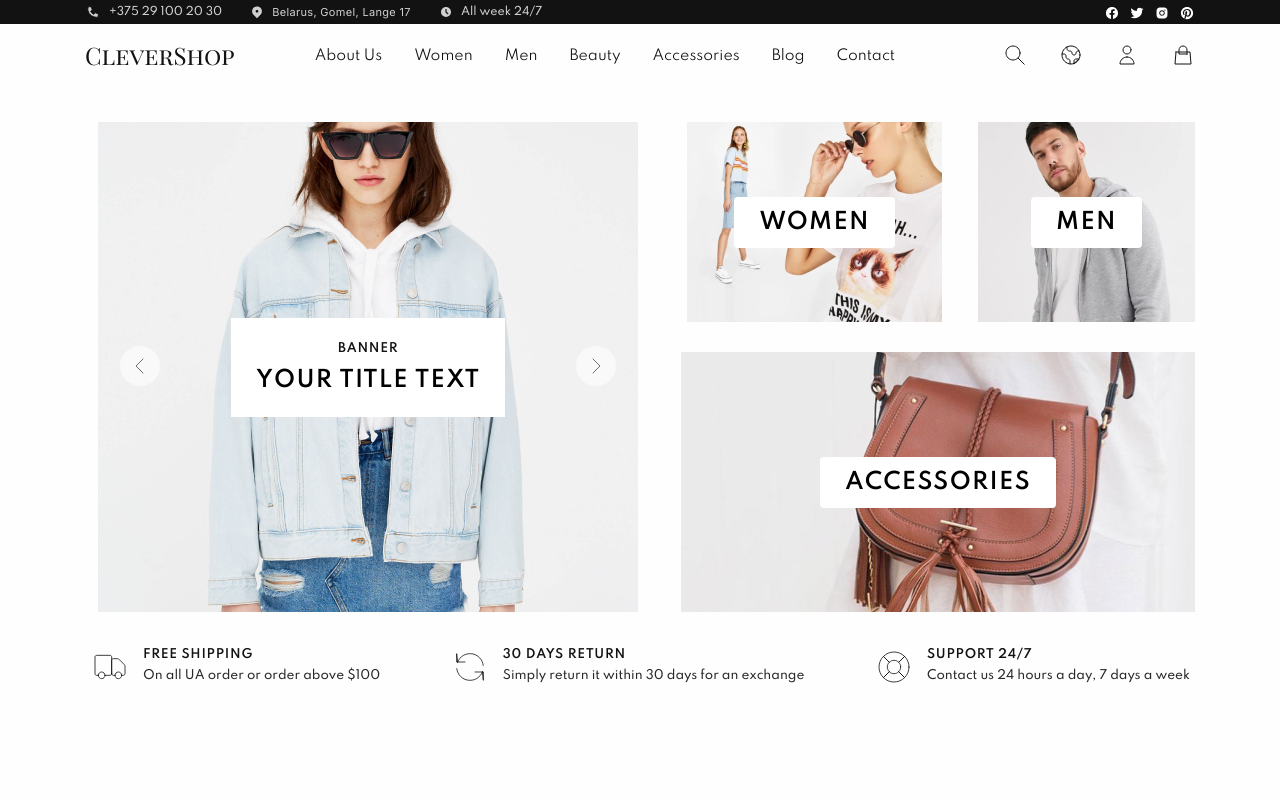
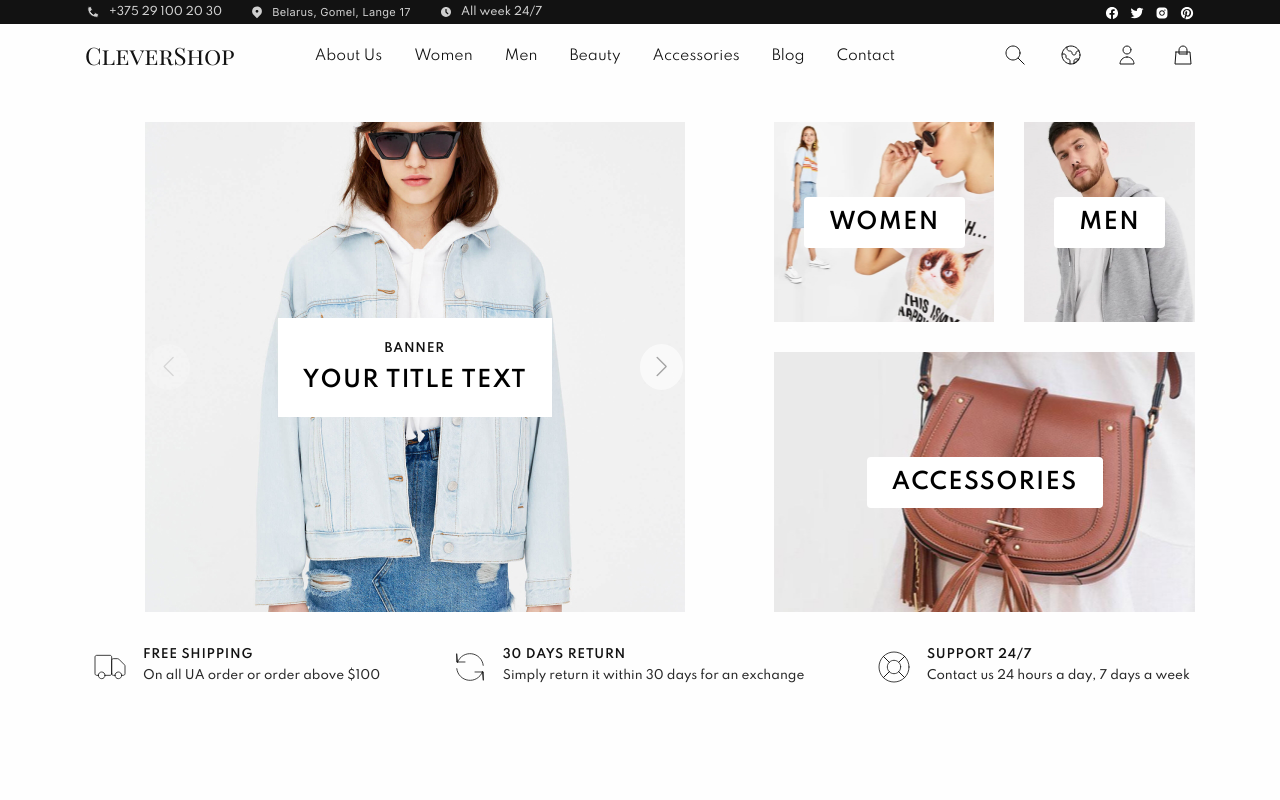
Before and after one commit to Zhukouskaya/training-shop, a React (Create React App) app: page /#/ in a window 1280 px wide. Shown: the top 800 px of the page. Built offline with nearby package versions, Linux system fonts and the light colour scheme.

Commit message:
add swiper in banner block

```diff
--- a/package.json
+++ b/package.json
@@ -12,6 +12,7 @@
     "react-dom": "^17.0.2",
     "react-router-dom": "^6.2.1",
     "react-scripts": "5.0.0",
+    "swiper": "^8.0.6",
     "web-vitals": "^2.1.4"
   },
   "scripts": {
--- a/src/App.js
+++ b/src/App.js
@@ -1,7 +1,6 @@
 import React from 'react';
 
 import { HashRouter, Routes, Route } from 'react-router-dom';
-
 
 import './assets/style/pages.css';
 
@@ -13,8 +12,6 @@ import Footer from './components/footer/Footer';
 import ProductCardPage from './components/pages/clothes/productCardPage/ProductCardPage';
 
 function App(p) {
-
-
   return (
     <HashRouter>
       <div className="App" data-test-id='app'>
--- a/src/components/header/burger/burger.css
+++ b/src/components/header/burger/burger.css
@@ -27,7 +27,7 @@ body._lock {
 
   .nav__item a {
     font-family: 'Playfair Display SC', serif;
-    font-size: 24px;
+    font-size: 20px;
     font-weight: 400;
     color: #121212;
     padding-left: 70px;
--- a/src/components/pages/MainPage/banner/Banner.jsx
+++ b/src/components/pages/MainPage/banner/Banner.jsx
@@ -2,24 +2,12 @@ import React from 'react';
 
 import './banner.css';
 
-import bannerBtnLeft from './img/bannerLeft.svg';
-import bannerBtnRight from './img/bannerRight.svg';
+import BannerSwiper from './bannerSwiper/BannerSwiper';
 
 const Banner = () => {
   return (
     <section className="banner">
-      <div className="banner__bloсk">
-        <button className='banner__btn'>
-          <img className='banner__btn__left' src={ bannerBtnLeft } alt="bannerBtnLeft" />
-        </button>
-        <div className='banner__title_container'>
-          <div className='banner__subtitle'>Banner</div>
-          <div className='banner__title'>Your Title text</div>
-        </div>
-        <button className='banner__btn _right'>
-          <img className='banner__btn__right' src={ bannerBtnRight } alt="bannerBtnRight" />
-        </button>
-      </div>
+      <BannerSwiper />
       <div className="women__block">
         <div className='banner__title'>Women</div>
       </div>
--- a/src/components/pages/MainPage/banner/banner.css
+++ b/src/components/pages/MainPage/banner/banner.css
@@ -14,16 +14,37 @@
   display: flex;
   justify-content: center;
   align-items: center;
+  min-width: 0;
 }
 
 .banner__bloсk {
   background-image: url(./img/banner.png);
   height: 490px;
+  width: 540px;
+  justify-content: space-around;
+}
+
+.mySwiper {
   grid-column-start: 1;
   grid-column-end: 3;
   grid-row-start: 1;
   grid-row-end: 3;
-  justify-content: space-around;
+  width: 540px;
+  height: 490px;
+}
+
+.swiper-btn.swiper-button-next::after,
+.swiper-btn.swiper-button-prev::after {
+  color: #6E6E6E;
+  background-color: #FFFFFF;
+  background-size: 40px;
+  opacity: 0.6;
+  font-size: 20px;
+  display: flex;
+  align-items: center;
+  justify-content: center;
+  border-radius: 50%;
+  padding: 13px 16px 13px 17px;
 }
 
 .women__block {
--- /dev/null
+++ b/src/components/pages/MainPage/banner/bannerSwiper/BannerSwiper.jsx
@@ -0,0 +1,44 @@
+import React from 'react';
+import { Swiper, SwiperSlide } from 'swiper/react';
+import { Navigation } from 'swiper';
+import cn from 'classnames'
+
+import './../banner.css'
+import 'swiper/css'
+import 'swiper/css/navigation';
+
+
+const BannerSwiper = () => {
+  return (
+    <Swiper navigation={ true } modules={ [Navigation] } className='mySwiper' navigation={{ nextEl:'.swiper-button-next', prevEl:'.swiper-button-prev' }}>
+      <div className={ cn('swiper-button-next', 'swiper-btn') }/>
+      <SwiperSlide>
+        <div className="banner__bloсk">
+          <div className='banner__title_container'>
+            <div className='banner__subtitle'>Banner</div>
+            <div className='banner__title'>Your Title text</div>
+          </div>
+        </div>
+      </SwiperSlide>
+      <SwiperSlide>
+        <div className="banner__bloсk">
+          <div className='banner__title_container'>
+            <div className='banner__subtitle'>Banner</div>
+            <div className='banner__title'>Your Title text</div>
+          </div>
+        </div>
+      </SwiperSlide>
+      <SwiperSlide>
+        <div className="banner__bloсk">
+          <div className='banner__title_container'>
+            <div className='banner__subtitle'>Banner</div>
+            <div className='banner__title'>Your Title text</div>
+          </div>
+        </div>
+      </SwiperSlide>
+      <div className={ cn('swiper-button-prev', 'swiper-btn') } />
+    </Swiper>
+  );
+};
+
+export default BannerSwiper;
```
Also changed, not shown: 1 other file (tests, documents, lock files or other folders).
